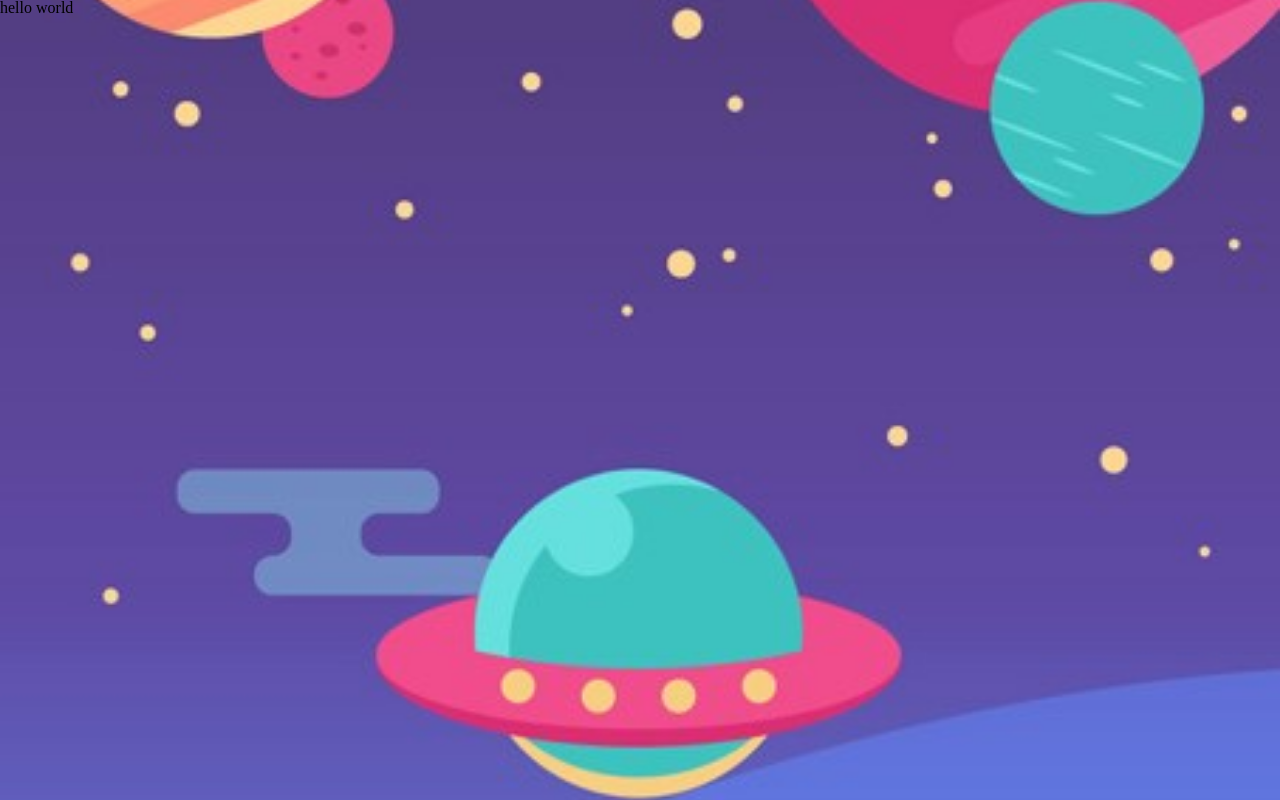
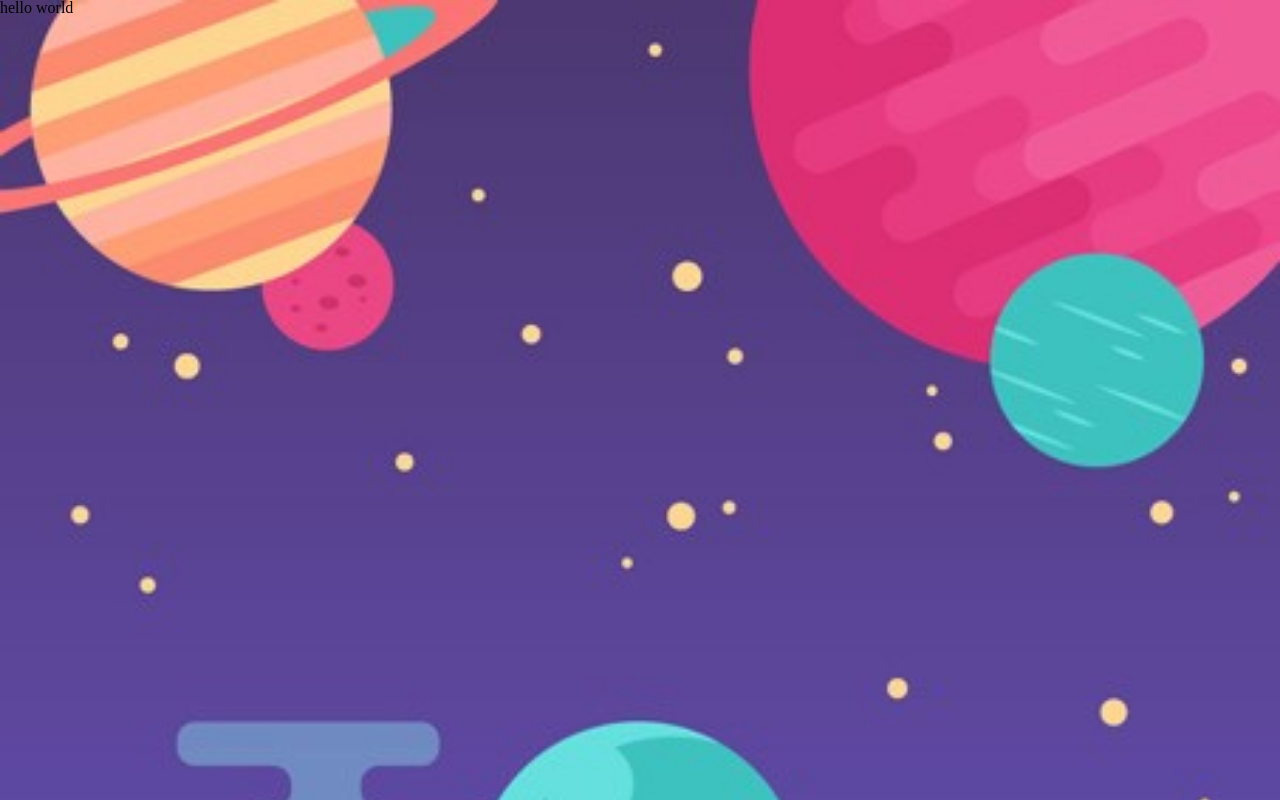
Before and after one commit to AlexanderBraatz/DevMe-Final-Tech-Challenge, a React (Create React App) app: page / in a window 1280 px wide. Shown: the top 800 px of the page. Built offline with nearby package versions, Linux system fonts and the light colour scheme.

Commit message:
Add absolute background image

```diff
--- a/src/App.js
+++ b/src/App.js
@@ -1,12 +1,14 @@
 import React from 'react';
 import './styles/App.css';
+import Background from './components/Background'
 
 function App() {
   return (
-    <div className="background__image">
+    <>
+    <Background />
       <p>hello world</p>
 
-    </div>
+    </>
   );
 }
 
--- /dev/null
+++ b/src/components/Background.js
@@ -0,0 +1,11 @@
+import React from "react";
+import spaceScrollingBackground from "../styles/assets/images/spaceScrollingBackground.jpg"
+
+const Background = () => (
+        <img
+        className="background__image"
+        src={spaceScrollingBackground}
+        alt="alien Planet background"/>
+)
+
+export default Background;
--- a/src/styles/App.css
+++ b/src/styles/App.css
@@ -8,5 +8,5 @@
 body {
   height: 100%;
   overflow: auto;
-  background:var(--black);
+  background:var(--grey);
 }
--- a/src/styles/_background.css
+++ b/src/styles/_background.css
@@ -1,9 +1,8 @@
 .background__image{
+
     background-color: var(--black);
-    background-image:url('./assets/space-scrolling-background.jpg');
-    height: 6500px;
-    background-position: center;
-    background-repeat: no-repeat;
-    background-size: cover;
-    position: relative;
+    position: absolute;
+    width: 100%;
+    z-index : -1;
+
 }
--- a/src/styles/assets/_colours.css
+++ b/src/styles/assets/_colours.css
@@ -1,3 +1,4 @@
 :root {
-    --black: #000000;
+    --black: #0c0c0c;
+    --grey: #808080;
 }
```
Also changed, not shown: src/styles/assets/images/spaceScrollingBackground.jpg (renamed from src/styles/assets/space-scrolling-background.jpg).
